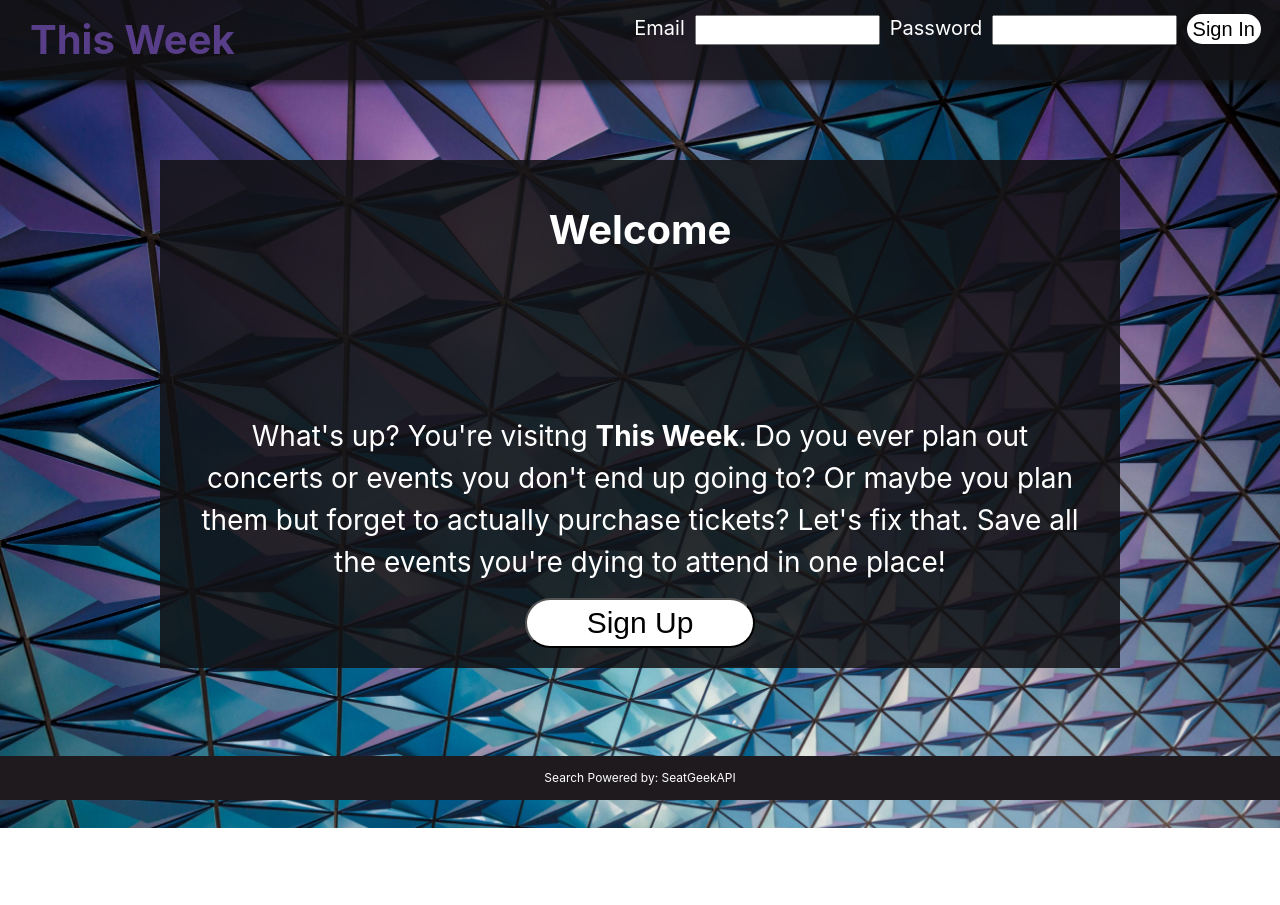
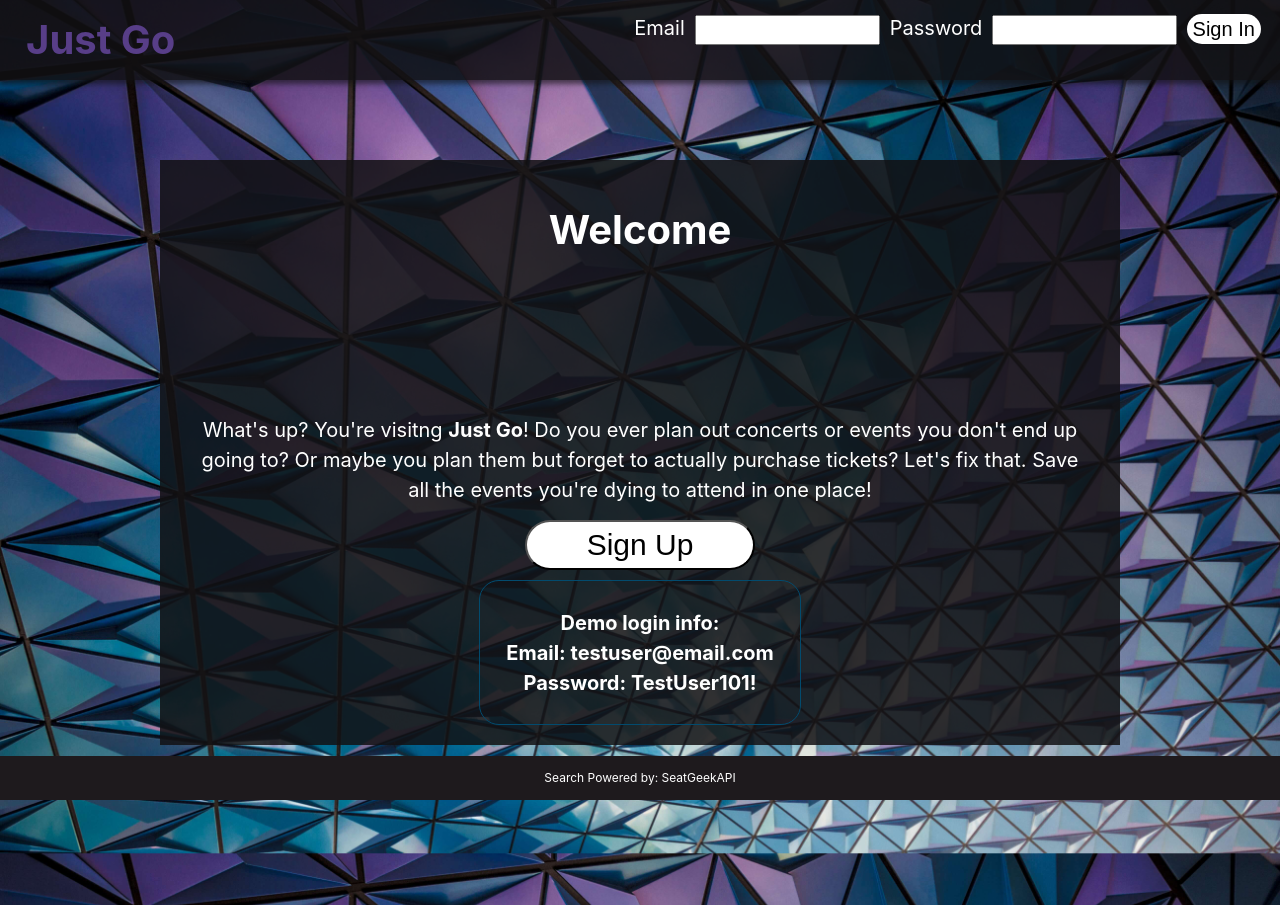
Before and after one commit to bahitssara/Just-Go, a React (Create React App) app: page / in a window 1280 px wide. Before the commit the page ends 828 px from the top, so only its background shows below. Built offline with nearby package versions, Linux system fonts and the light colour scheme; the HTML template or start-up script is replaced by a standard one.

Commit message:
name-change

```diff
--- a/src/CalendarFormat/CalendarFormat.js
+++ b/src/CalendarFormat/CalendarFormat.js
@@ -18,7 +18,7 @@ class CalendarFormat extends React.Component {
     renderDeleteButton() {
         if (TokenService.getAuthToken()) {
             return (
-                <button className='delete-review-button' onClick={(e) => this.handleClickDelete(e)}>Delete</button>
+                <button className='delete-review-button' onClick={this.handleClickDelete}>Delete</button>
             )
         }
     }
@@ -39,7 +39,7 @@ class CalendarFormat extends React.Component {
             })
             .then(() => {
                 this.context.deleteEvent(eventId);
-                window.location.reload()
+                window.location = '/api/events'
             })
             .catch(error => {
                 console.error({ error })
--- a/src/Header/Header.css
+++ b/src/Header/Header.css
@@ -27,9 +27,9 @@ header a {
   color: #583e88;
 }
 
-.fa-calendar-alt {
+.fa-grin-tongue {
   float: left;
-  padding: 10px;
+  padding: 8px;
 }
 
 .logout-link {
@@ -67,5 +67,6 @@ header a {
     display: inline-block;
     float: right;
     padding: 15px;
+    font-size: 30px;
   }
 }
--- a/src/Header/Header.js
+++ b/src/Header/Header.js
@@ -15,8 +15,8 @@ class Header extends React.Component{
     return (
         <div className='header-logged-in'>
             <Link to='/events'className='home-link'>
-              <h1>This Week
-              <i className='fas fa-calendar-alt'></i></h1>
+              <h1>Just Go
+              <i className='far fa-grin-tongue'></i></h1>
             </Link>
             <Link
                 className='logout-link'
@@ -32,8 +32,8 @@ class Header extends React.Component{
     return (
       <div>
         <Link to='/'className='home-link'>
-          <h1 className='home-link'>This Week
-            <i className='fas fa-calendar-alt'></i></h1>
+          <h1 className='home-link'>Just Go
+          <i className='far fa-grin-tongue'></i></h1>
         </Link>
         <Link to='/login' className='sign-in-link'>
           Login
--- a/src/LoginForm/LoginForm.css
+++ b/src/LoginForm/LoginForm.css
@@ -30,8 +30,16 @@
     border-radius: 4px;
 }
 
+.demo-login-info {
+    border: 1px solid #024B6E;
+    margin: auto;
+    margin-top: 10px;
+    width: 65%;
+    border-radius: 20px;
+}
+
 .demo-login-info h2 {
-    font-size: 25px;
+    font-size: 20px;
 }
 
 .demo-login-info p {
--- a/src/homepage/homepage.css
+++ b/src/homepage/homepage.css
@@ -34,6 +34,7 @@
   border: none;
 }
 
+
   @media screen and (min-width: 320px) {
     .home-page {
       margin: 20px;
@@ -55,9 +56,13 @@
       font-size: 18px;
       border-radius: 25px;
     }
+
+    .demo-login-info-home {
+      display: none;
+    }
   }
 
-  @media screen and (min-width: 765px) {
+  @media screen and (min-width: 720px) {
     .home-page {
       margin: 60px;
       margin-top: 240px;
@@ -68,7 +73,20 @@
     }
 
     .home-page p {
-      font-size: 28px;
+      font-size: 20px;
+    }
+
+    .demo-login-info-home {
+      display: block;
+      border: 1px solid #024B6E;
+      margin: auto;
+      margin-top: 10px;
+      width: 65%;
+      border-radius: 20px;
+    }
+
+    .demo-login-info-home p {
+      padding: 0;
     }
   }
 
@@ -83,4 +101,10 @@
       font-size: 30px;
       border-radius: 30px;
     }
+
+    .demo-login-info-home {
+      margin-top: 10px;
+      width: 35%;
+      border-radius: 20px;
+    }
   }
--- a/src/homepage/homepage.js
+++ b/src/homepage/homepage.js
@@ -9,8 +9,14 @@ export default function HomePage() {
             <h2>Welcome</h2>
                 <i className='fas fa-calendar'/>
                 <i className='fas fa-music' />
-                    <p>What's up? You're visitng <b>This Week</b>. Do you ever plan out concerts or events you don't end up going to? Or maybe you plan them but forget to actually purchase tickets? Let's fix that. Save all the events you're dying to attend in one place! </p>
+                    <p>What's up? You're visitng <b>Just Go</b>! Do you ever plan out concerts or events you don't end up going to? Or maybe you plan them but forget to actually purchase tickets? Let's fix that. Save all the events you're dying to attend in one place! </p>
             <Link to='/signup'><button className='sign-up-button'>Sign Up</button></Link>
+            <section className='demo-login-info-home'>
+                            <h4>Demo login info:
+                            <p>Email: testuser@email.com</p>
+                            <p>Password: TestUser101!</p>
+                            </h4>
+            </section>
         </section>
     )
 }
```
